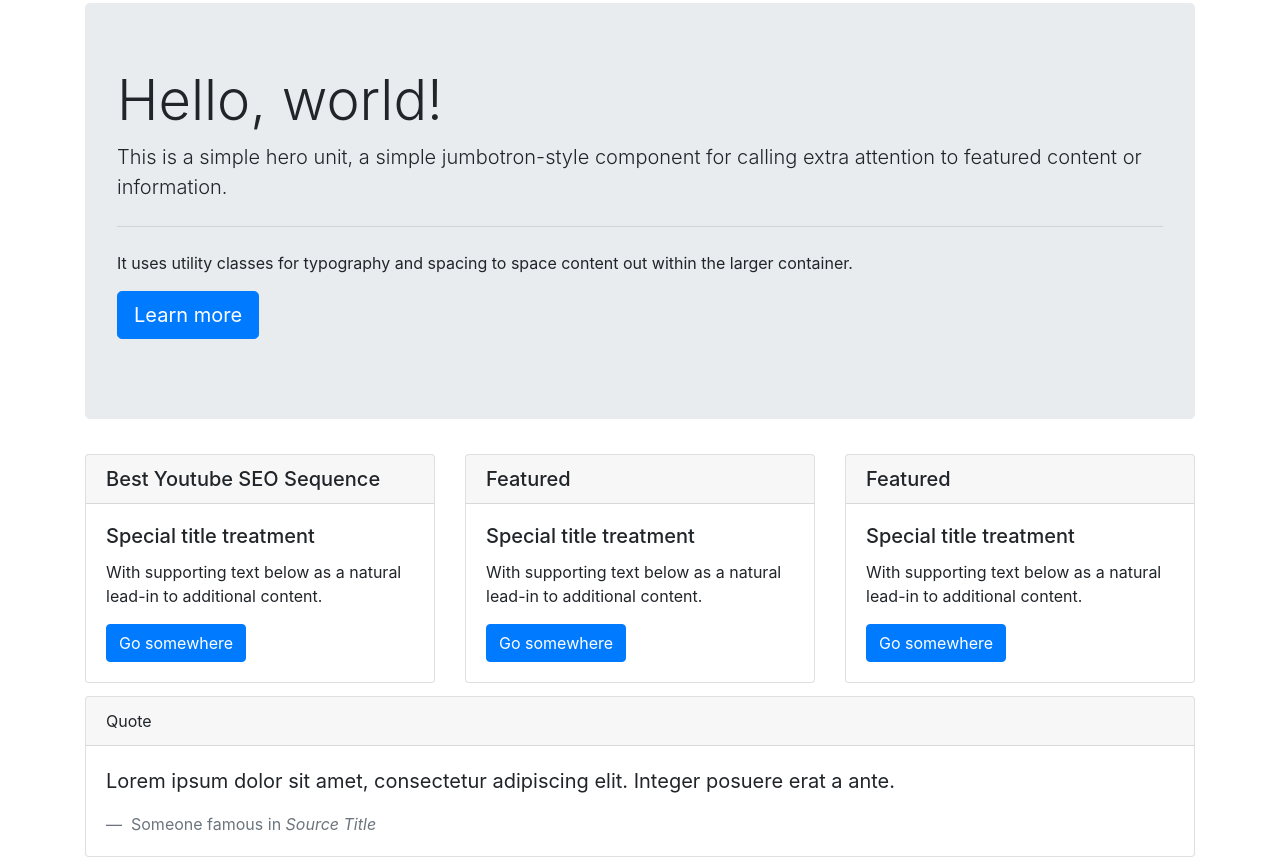
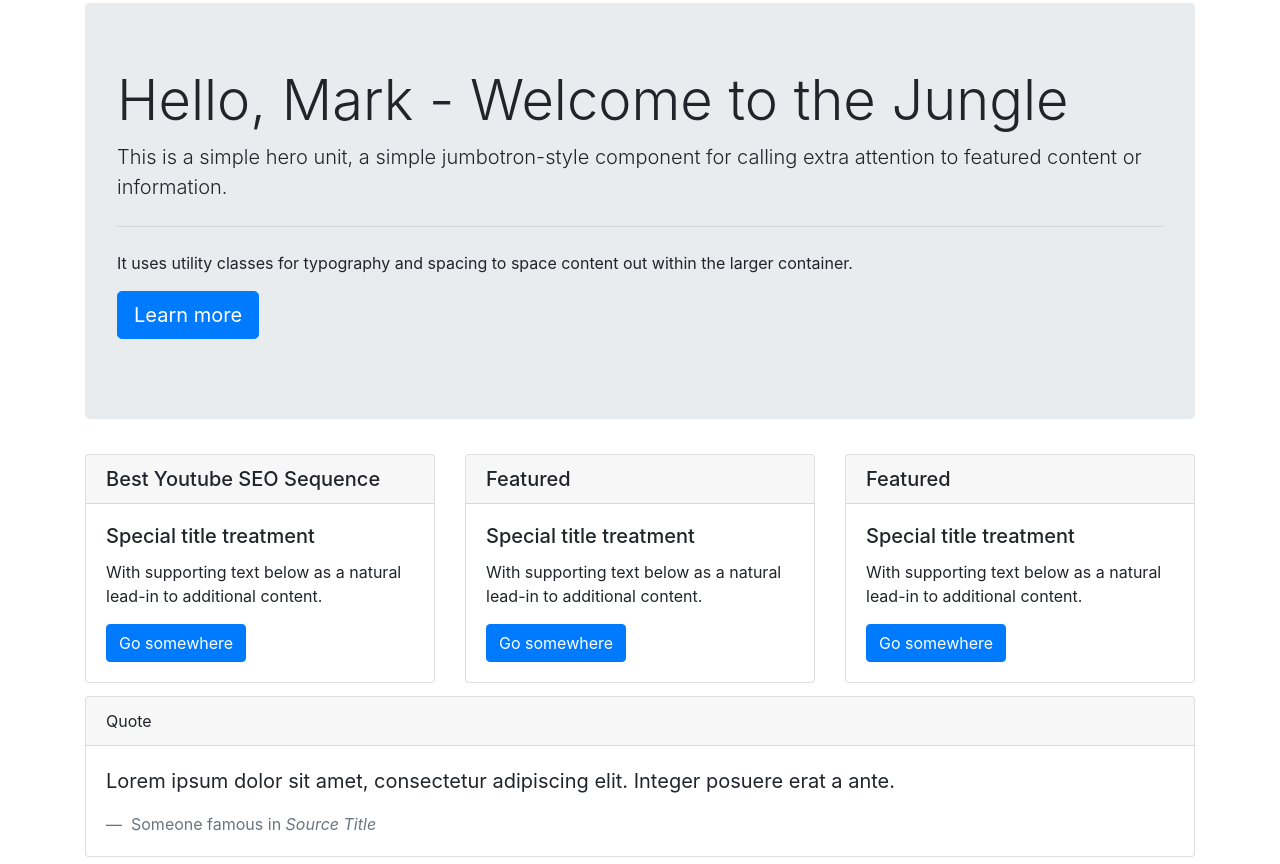
Before and after one commit to analitican/main, a plain HTML site: page index.html in a window 1280 px wide. Shown: the part 1018-1882 px from the top of the page. Drawn offline with nearby package versions, Linux system fonts and the light colour scheme.

Commit message:
Update Text

```diff
--- a/index.html
+++ b/index.html
@@ -29,7 +29,7 @@
       crossorigin="anonymous"
     />
 
-    <title>Hello, Mark!</title>
+    <title>Hello, Mark - Welcome to the Jungle!</title>
   </head>
   <body>
     <!-- Just an image -->
@@ -149,7 +149,7 @@
       <div class="row">
         <div class="col">
           <div class="jumbotron">
-            <h1 class="display-4">Hello, world!</h1>
+            <h1 class="display-4">Hello, Mark - Welcome to the Jungle</h1>
             <p class="lead">
               This is a simple hero unit, a simple jumbotron-style component for
               calling extra attention to featured content or information.
```
